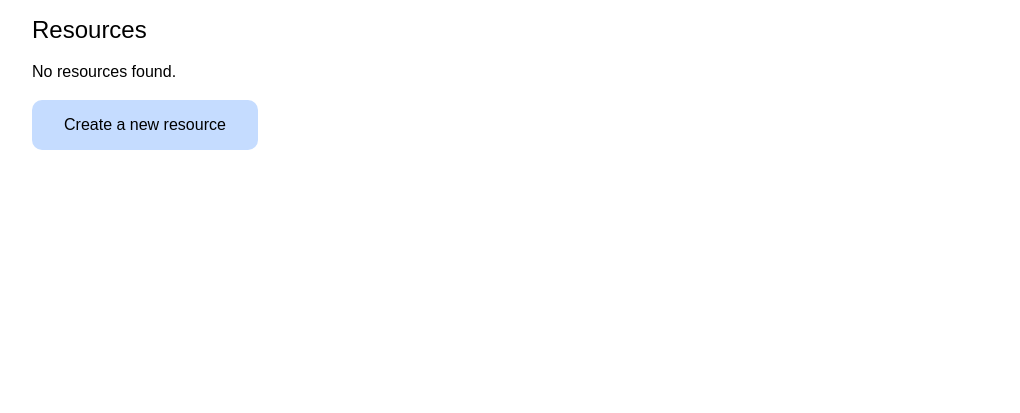
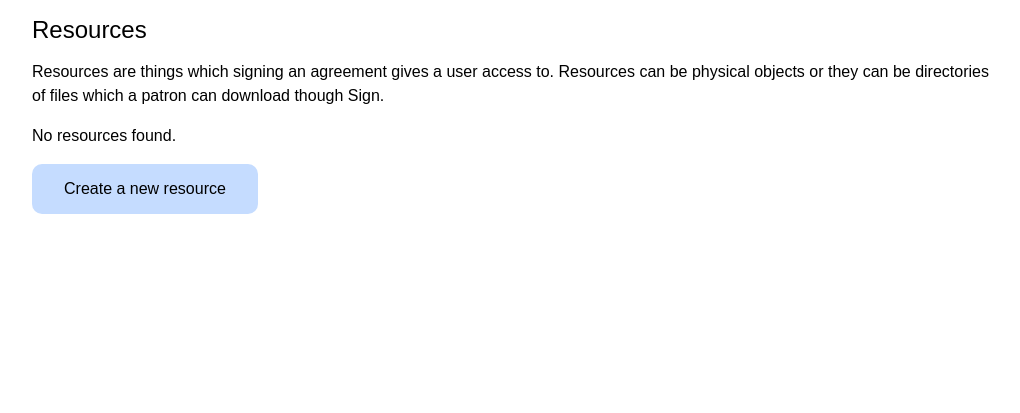
Before and after one commit to cu-library/mellyn, a Django app: page /resources/ in a window 1280 px wide. Shown: the part 64-477 px from the top of the page, without its empty margins (128-1148 px from the left). Run offline with Django 3.2, Linux system fonts and the light colour scheme; the visitor is signed in with stand-in values (Sample User, id 1); data that the repository does not hold is empty; parts of the project's set-up code (start-up, migrations or seed data) failed here and were passed over; some web fonts are replaced.

Commit message:
Add some helpful docs to the resources list page

```diff
--- a/templates/agreements/resource_list.html
+++ b/templates/agreements/resource_list.html
@@ -4,6 +4,7 @@
 
 {% block main %}
   <h2>Resources</h2>
+  <p>Resources are things which signing an agreement gives a user access to. Resources can be physical objects or they can be directories of files which a patron can download though Sign.</p>
   {% if resources %}
   <ul class="objectlist">
     {% for resource in resources %}
```
